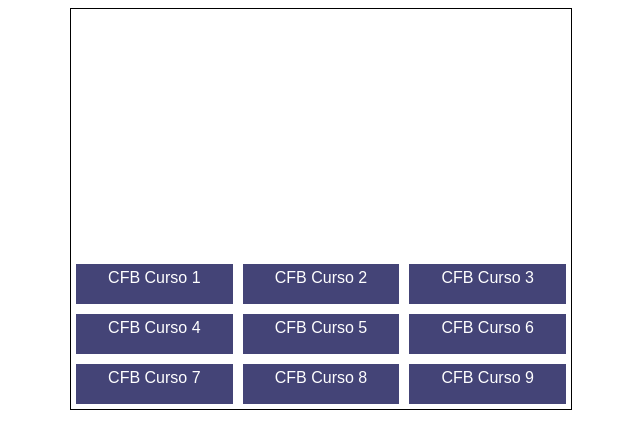
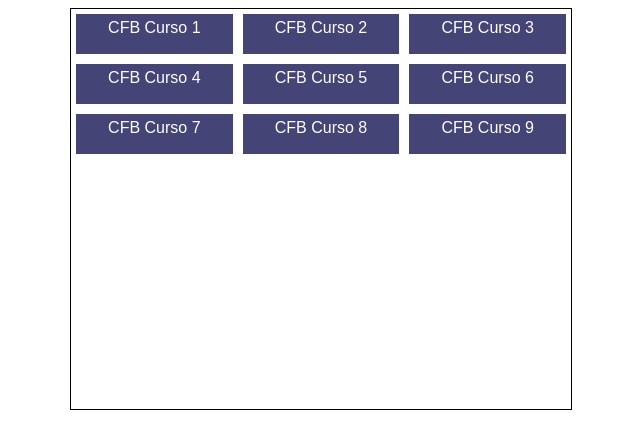
Before and after one commit to Lucassweb/flex-box, a plain HTML site: page aula_7/index.html in a window 1280 px wide. Shown: the whole page, without its empty margins (319-959 px from the left). Drawn offline with Linux system fonts and the light colour scheme.

Commit message:
Aplicando align-content - flex-start

```diff
--- a/aula_7/index.html
+++ b/aula_7/index.html
@@ -17,7 +17,7 @@
             margin: 0 auto;
             border: 1px solid #000;
             justify-content: center; /* Eixo principal */
-            align-content: flex-end; /* Eixo secundario */
+            align-content: flex-start; /* Eixo secundario */
         }
 
         .flexivel {
```
